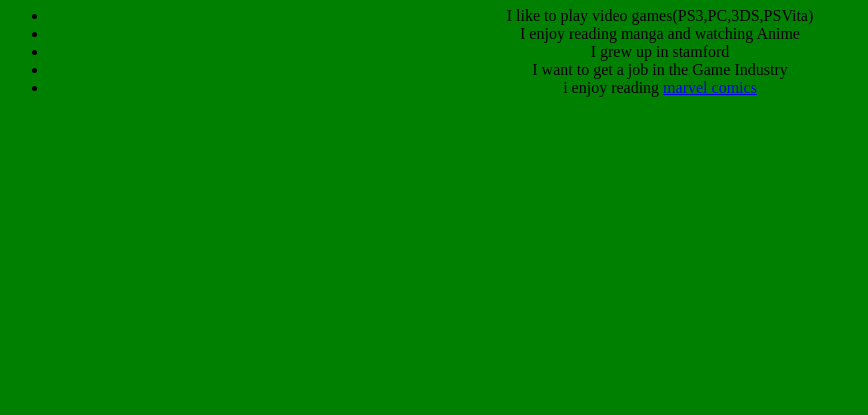
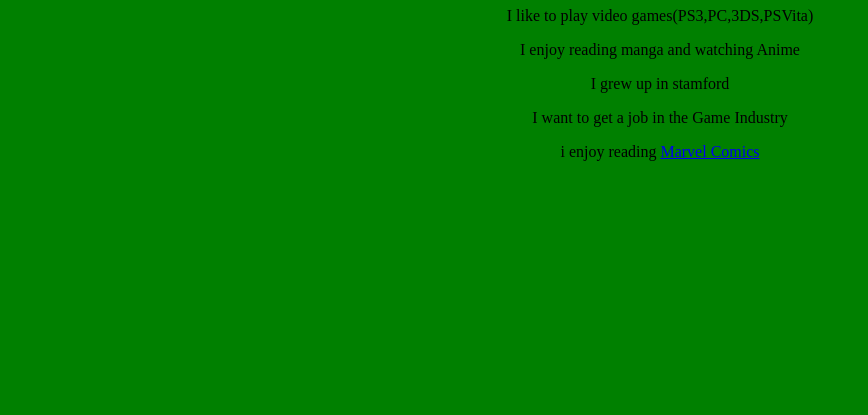
Before and after one commit to EsdrasBrutus/About-me, a plain HTML site: page index.html in a window 1280 px wide. Shown: the part 385-800 px from the top of the page, without its empty margins (0-868 px from the left). Drawn offline with Linux system fonts and the light colour scheme.

Commit message:
Paragraphs

```diff
--- a/index.html
+++ b/index.html
@@ -9,11 +9,11 @@
         Joey Brutus
         </h1>
         <ul>
-			<li style="text-align:center"> I like to play video games(PS3,PC,3DS,PSVita) </li>
-			<li style="text-align:center"> I enjoy reading manga and watching Anime </li>
-			<li style="text-align:center">I grew up in stamford </li>
-			<li style="text-align:center">I want to get a job in the Game Industry </li>
-			<li style="text-align:center">i enjoy reading <a href="http://marvel.com/comics">marvel comics</li>
+			<p style="text-align:center"> I like to play video games(PS3,PC,3DS,PSVita) </p>
+			<p style="text-align:center"> I enjoy reading manga and watching Anime </p>
+			<p style="text-align:center">I grew up in stamford </p>
+			<p style="text-align:center">I want to get a job in the Game Industry </p>
+			<p style="text-align:center">i enjoy reading <a href="http://marvel.com/comics">Marvel Comics</p>
         </ul>
     </body>
 
```
